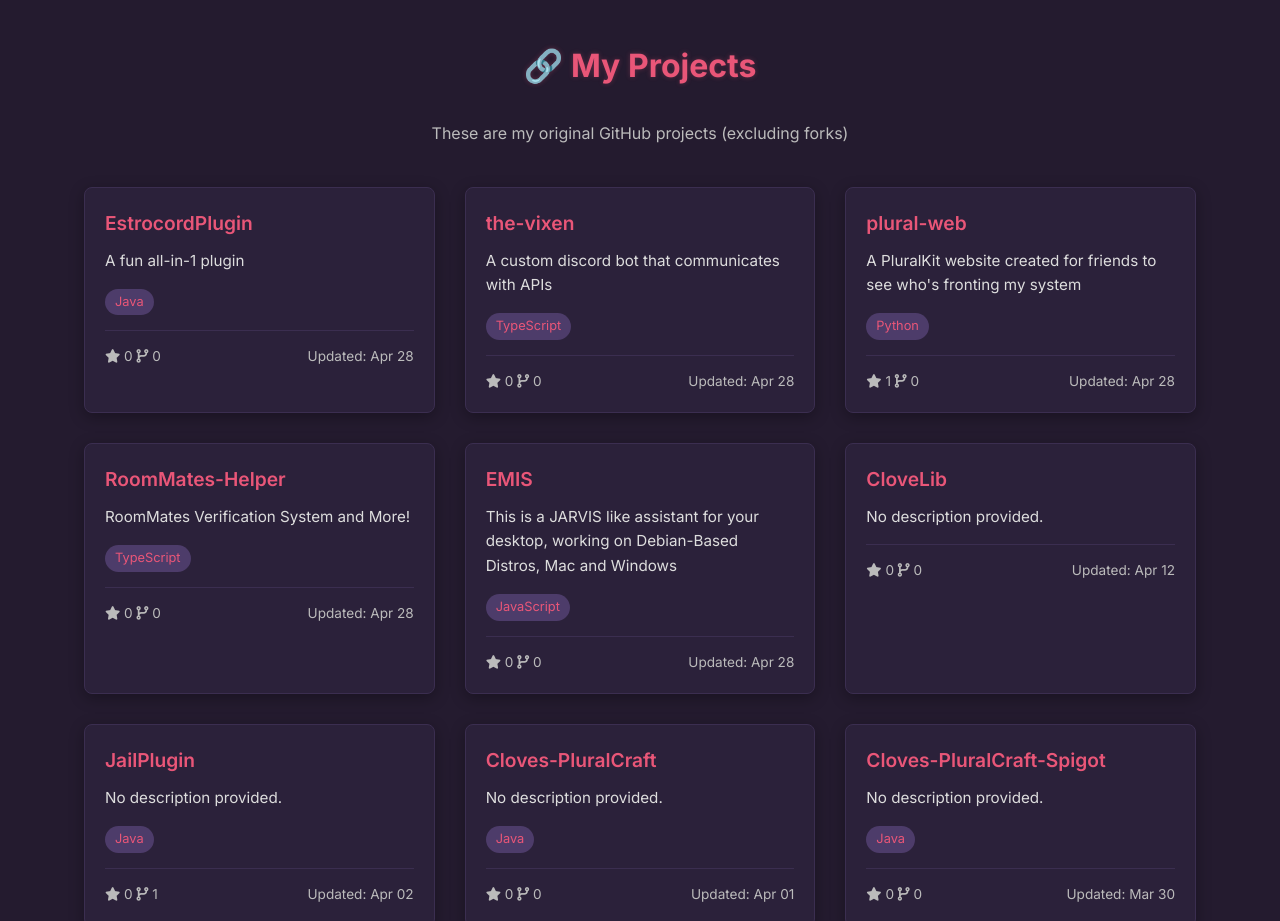
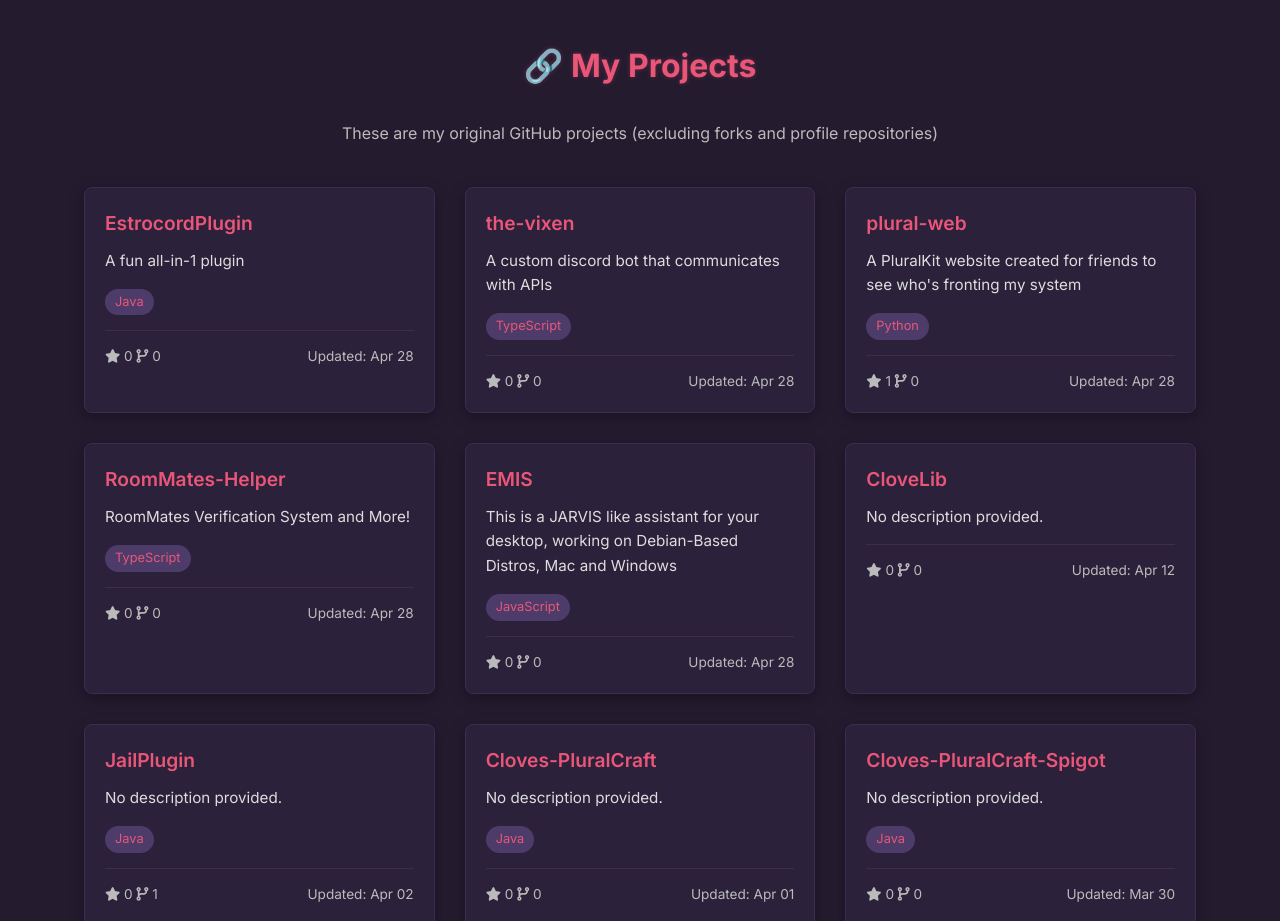
Before and after one commit to CloveTwilight3/portfolio-web, a website: page index.html in a window 1280 px wide. Shown: the part 840-1761 px from the top of the page. Drawn offline with Linux system fonts and the light colour scheme.

Commit message:
Update index.html

```diff
--- a/index.html
+++ b/index.html
@@ -41,7 +41,7 @@
     <section id="projects" class="projects">
         <div class="container">
             <h2>🔗 My Projects</h2>
-            <p class="subtitle">These are my original GitHub projects (excluding forks)</p>
+            <p class="subtitle">These are my original GitHub projects (excluding forks and profile repositories)</p>
 
             <div id="projects-container">
                 <!-- Projects will be loaded here via JavaScript -->
```
